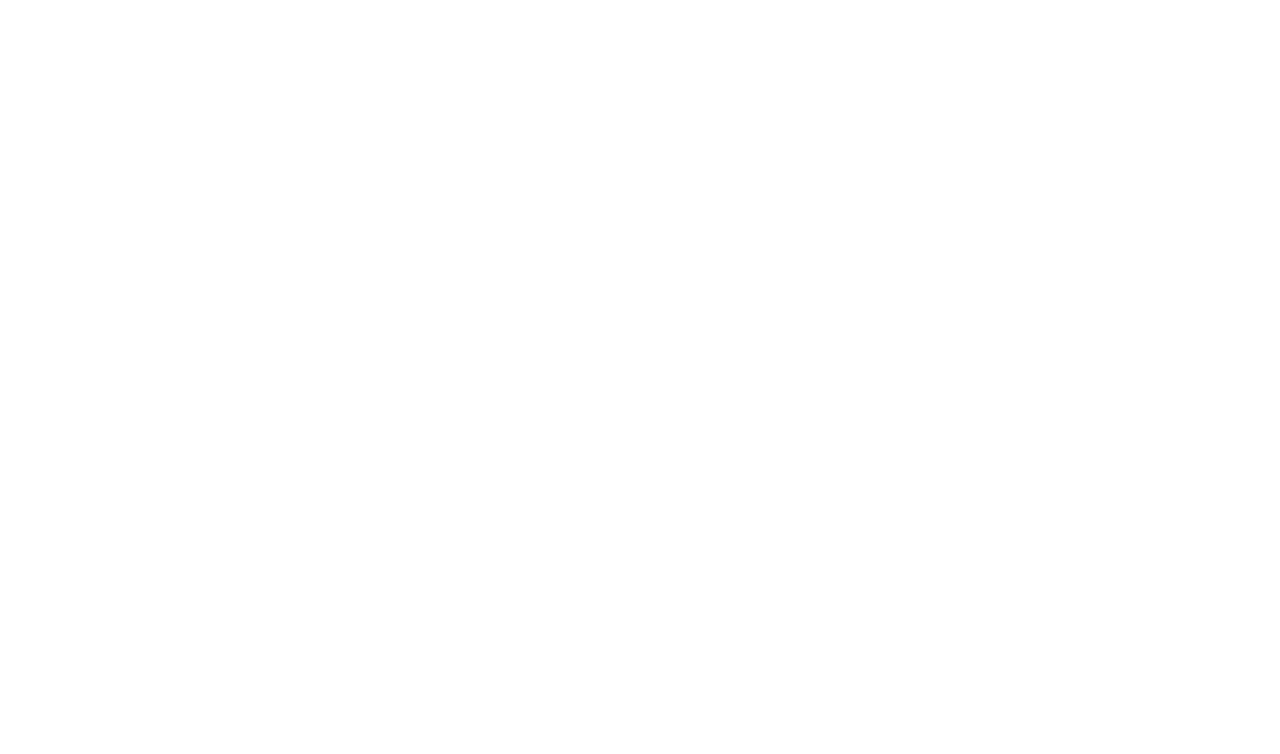
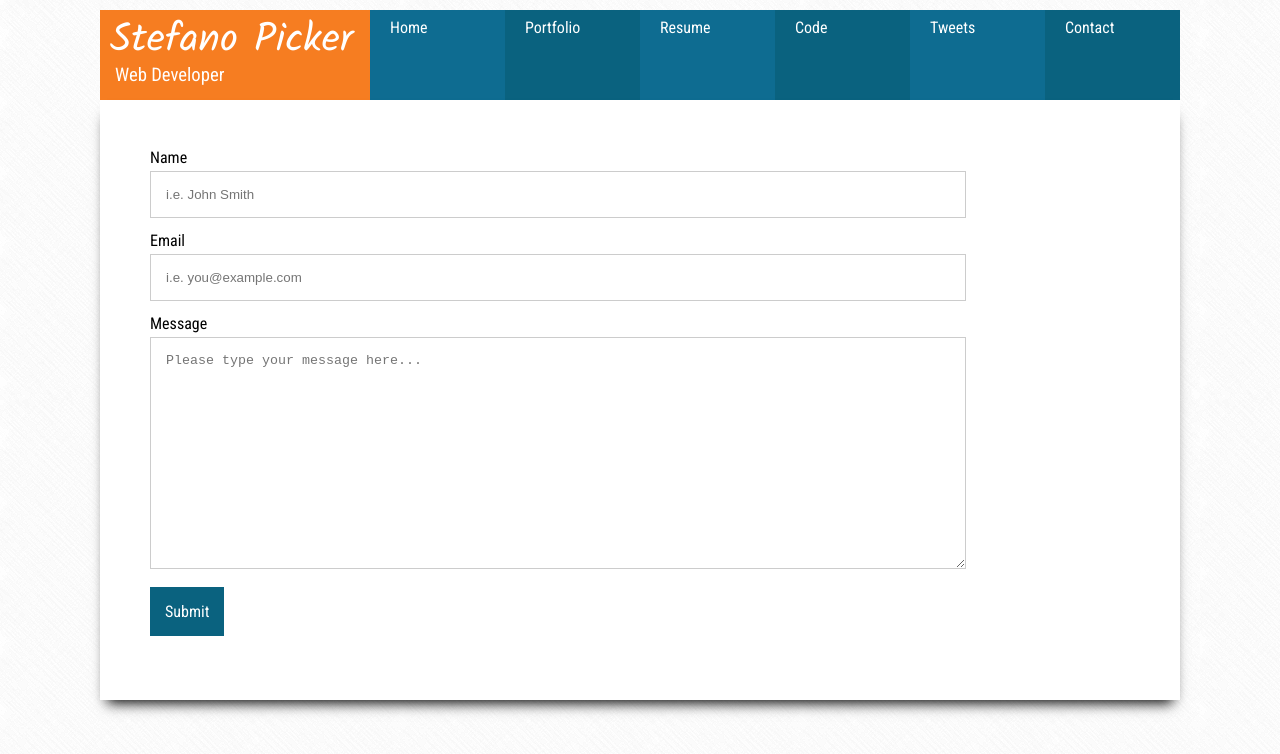
Before and after one commit to stepicker/Picker.tech, a plain HTML site: page contact.html in a window 1280 px wide. Drawn offline with nearby package versions, Linux system fonts and the light colour scheme.

Commit message:
Added Contact page

```diff
--- a/assets/pages.css
+++ b/assets/pages.css
@@ -71,6 +71,8 @@ a, a:visited {
     box-shadow: 0px 10px 13px -7px #000000, -1px -1px 9px 0px rgba(107,107,107,0);
 }
 
+/* Specific styling for the Portfolio page */
+
 #filters {
     overflow: hidden;
     background-color: #f1f1f1;
@@ -99,7 +101,7 @@ button:active {
     background-color: white;
 }
 
-#portfolio-container {
+#portfolio-container #form-container {
     width: 1080px;
     display: flex;
     flex-wrap: wrap;
@@ -116,3 +118,35 @@ button:active {
     -webkit-box-shadow: 2px 2px 10px 1px rgba(0,0,0,0.5);
     box-shadow: 2px 2px 10px 1px rgba(0,0,0,0.5);
 }
+
+/* Specific styling for the Contact page */
+
+#contact-form {
+	padding: 50px;
+	height: 500px;
+}
+
+input {
+    width: 80%;
+    padding: 15px;
+    border: 1px solid #cccccc;
+    margin-top: 5px;
+    margin-bottom: 15px;
+}
+
+textarea {
+    width: 80%;
+    height: 200px;
+    padding: 15px;
+    border: 1px solid #cccccc;
+    margin-top: 5px;
+    margin-bottom: 15px;
+}
+
+#submit-button {
+    background-color: #0A627F;
+    color: #ffffff;
+    font-family: 'Roboto Condensed', sans-serif;
+    padding: 15px;
+    border: none;
+}
--- a/contact.html
+++ b/contact.html
@@ -0,0 +1,73 @@
+<!DOCTYPE html>
+
+<html lang="en-us">
+
+<head>
+
+  <!-- Setting page title -->
+  <title>Stefano Picker - Contact</title>
+
+  <!-- Establishing character set -->
+  <meta charset="UTF-8">
+
+  <meta name="viewport" content="width=device-width,initial-scale=1.0">
+
+  <!-- Linking CSS -->
+  <link rel="stylesheet" type="text/css" href="./assets/reset.css">
+  <link rel="stylesheet" type="text/css" href="./assets/pages.css">
+  <link rel="stylesheet" href="https://cdnjs.cloudflare.com/ajax/libs/animate.css/3.7.0/animate.min.css">
+
+  <!-- Linking Google fonts -->
+  <link href="https://fonts.googleapis.com/css?family=Roboto+Condensed" rel="stylesheet">
+  <link href="https://fonts.googleapis.com/css?family=Kalam" rel="stylesheet">
+
+  <!-- Linking jQuery -->
+  <script type="text/javascript" src="https://cdnjs.cloudflare.com/ajax/libs/jquery/3.2.1/jquery.min.js"></script>
+
+</head>
+
+<body>
+
+<div id="main-container">
+
+    <div id="menu-bar">
+        <div class="animated rotateInUpLeft" id="title-box">
+        <div id="title">Stefano Picker</div>
+        <div id="subtitle"></div>
+        </div>
+        <a href="index.html"><div class="menu-item lighter-menu-item animated zoomIn" id="menu-home">Home</div></a>
+        <a href="portfolio.html"><div class="menu-item darker-menu-item animated zoomIn" id="menu-portfolio">Portfolio</div></a>
+        <a href="https://www.linkedin.com/in/stefanopicker/" target="_blank"><div class="menu-item lighter-menu-item animated zoomIn" id="menu-resume">Resume</div></a>
+        <a href="https://github.com/stepicker" target="_blank"><div class="menu-item darker-menu-item animated zoomIn" id="menu-code">Code</div></a>
+        <a href="https://twitter.com/picker" target="_blank"><div class="menu-item lighter-menu-item animated zoomIn" id="menu-tweets">Tweets</div></a>
+        <a href="contact.html"><div class="menu-item darker-menu-item animated zoomIn" id="menu-contact">Contact</div></a>
+    </div>
+
+    <div class="animated fadeIn" id="page-content">
+        <div id="form-container">
+            <form id="contact-form" method="POST" action="https://formspree.io/picker@gmail.com">
+                <label for="name">Name</label>
+                <br>
+                <input name="name" type="text" placeholder="i.e. John Smith">
+                <br>
+                <label for="email">Email</label>
+                <br>
+                <input name="email" type="email" placeholder="i.e. you@example.com">
+                <br>
+                <label for="message">Message</label>
+                <br>
+                <textarea name="message" placeholder="Please type your message here..."></textarea>
+                <br>
+                <button class="button" type="submit" id="submit-button">Submit</button>
+                </form>
+        </div>
+    </div>
+
+</div>
+
+<!-- Linking scripts -->
+<script type="text/javascript" src="./assets/app.js"></script>
+
+</body>
+
+</html>
```
